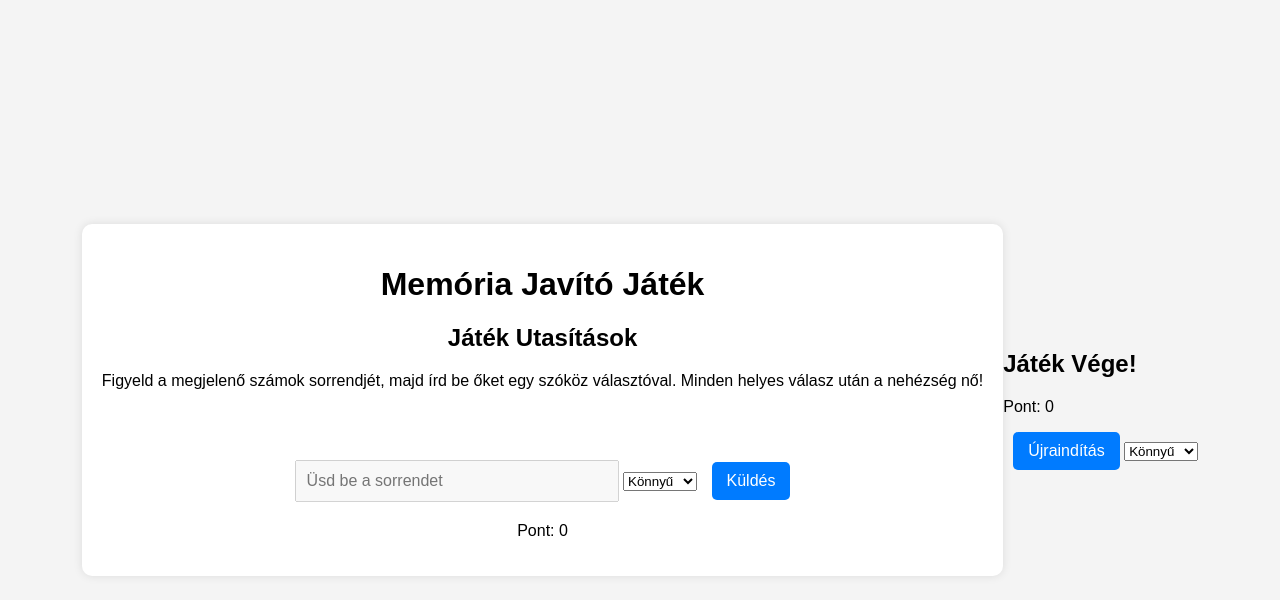
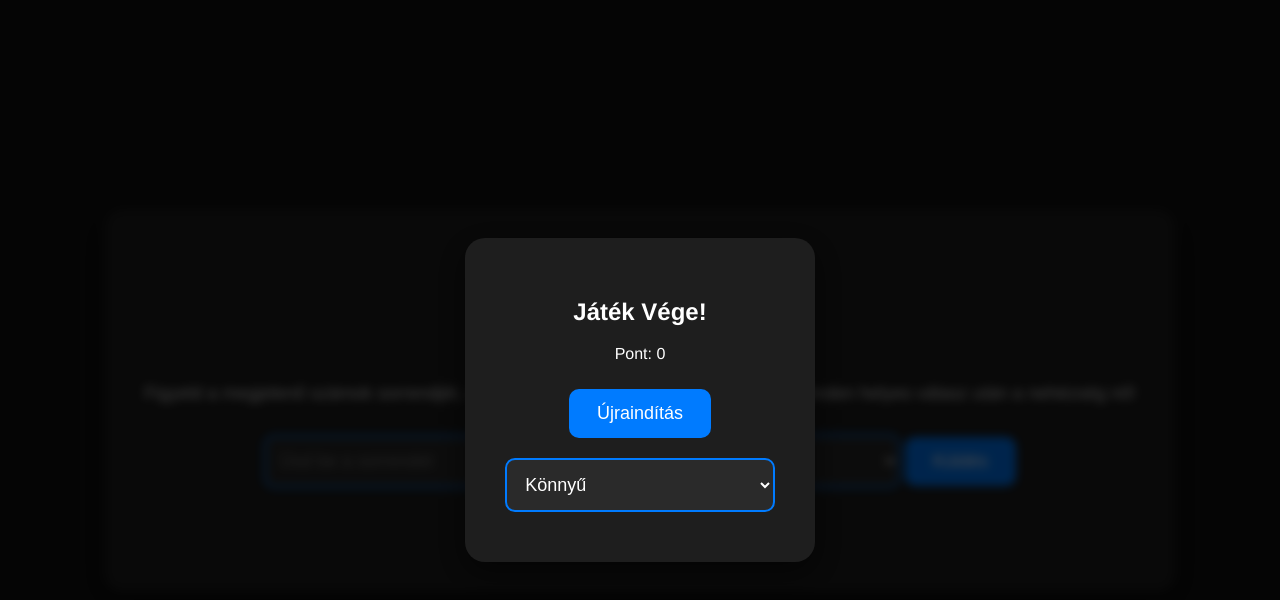
Before and after one commit to DzsangaGIT/Memory-Sequence-game-with-numbers, a plain HTML site: page index.html in a window 1280 px wide. Both pictures are taken after a click on the button "Küldés". Drawn offline with nearby package versions, Linux system fonts and the light colour scheme.

Commit message:
Update styles.css

```diff
--- a/styles.css
+++ b/styles.css
@@ -1,49 +1,118 @@
 body {
-    font-family: Arial, sans-serif;
-    background-color: #f4f4f4;
+    font-family: 'Helvetica Neue', Arial, sans-serif;
+    background-color: #121212;
+    color: #ffffff;
     display: flex;
     justify-content: center;
     align-items: center;
     height: 100vh;
     margin: 0;
+    transition: background-color 0.5s ease;
 }
 
 .container {
     text-align: center;
-    background: white;
-    padding: 20px;
-    border-radius: 10px;
-    box-shadow: 0 0 10px rgba(0, 0, 0, 0.1);
+    background: #1e1e1e;
+    padding: 40px;
+    border-radius: 20px;
+    box-shadow: 0 10px 30px rgba(0, 0, 0, 0.5);
+    transition: transform 0.3s ease, box-shadow 0.3s ease;
+}
+
+.container:hover {
+    transform: translateY(-5px);
+    box-shadow: 0 15px 40px rgba(0, 0, 0, 0.6);
+}
+
+.instructions {
+    font-size: 18px;
+    margin-bottom: 20px;
+    color: #dddddd;
 }
 
 .sequence-display {
-    font-size: 24px;
+    font-size: 64px;
+    font-weight: bold;
     margin: 20px 0;
-    height: 30px;
 }
 
-input {
-    padding: 10px;
-    font-size: 16px;
-    width: 300px;
+input, select {
+    padding: 14px;
+    font-size: 18px;
+    width: 100%;
+    max-width: 300px;
+    border: 2px solid #007bff;
+    border-radius: 10px;
+    background-color: #2a2a2a;
+    color: #ffffff;
+    margin: 10px 0;
+    transition: border-color 0.3s ease, background-color 0.3s ease;
+}
+
+input:focus, select:focus {
+    border-color: #0056b3;
+    background-color: #333333;
+    outline: none;
+}
+
+.button-container {
+    display: flex;
+    justify-content: center;
+    gap: 10px;
 }
 
 button {
-    padding: 10px 15px;
-    font-size: 16px;
+    padding: 14px 28px;
+    font-size: 18px;
     cursor: pointer;
     background-color: #007bff;
     color: white;
     border: none;
-    border-radius: 5px;
-    margin-left: 10px;
+    border-radius: 10px;
+    margin: 10px 0;
+    transition: background-color 0.3s ease, transform 0.3s ease;
 }
 
 button:hover {
     background-color: #0056b3;
+    transform: scale(1.05);
 }
 
 #message {
     font-weight: bold;
     margin-top: 20px;
+    color: #ffcc00;
 }
+
+.end-modal {
+    display: none;
+    position: fixed;
+    top: 0;
+    left: 0;
+    width: 100%;
+    height: 100%;
+    background: rgba(0, 0, 0, 0.7);
+    justify-content: center;
+    align-items: center;
+    backdrop-filter: blur(5px);
+}
+
+.modal-content {
+    background: #1e1e1e;
+    padding: 40px;
+    border-radius: 20px;
+    text-align: center;
+    box-shadow: 0 10px 30px rgba(0, 0, 0, 0.5);
+    color: white;
+}
+
+.fade-in {
+    opacity: 0;
+    animation: fadeIn 0.5s forwards;
+}
+
+@keyframes fadeIn {
+    to {
+        opacity: 1;
+    }
+}
```
